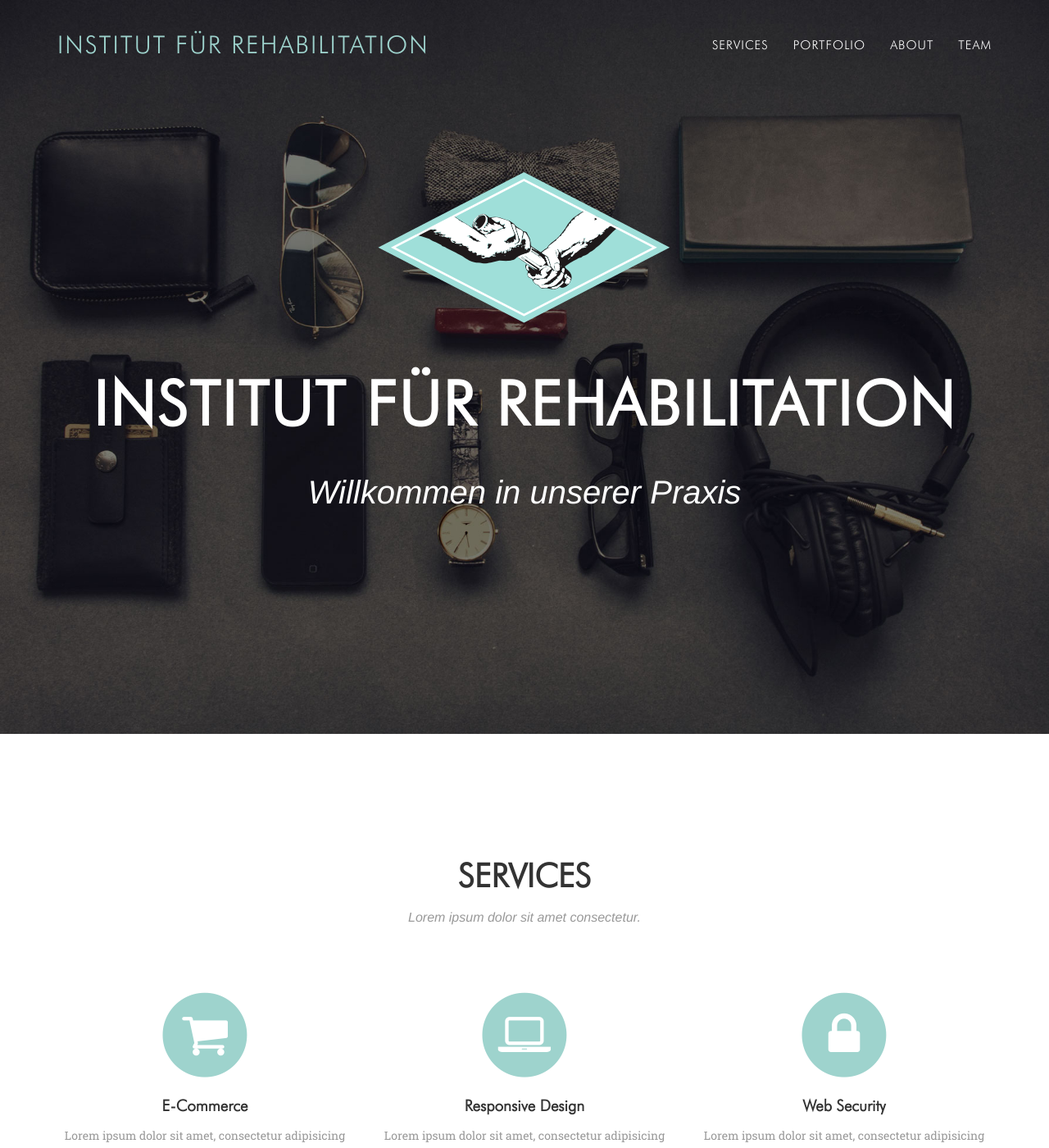
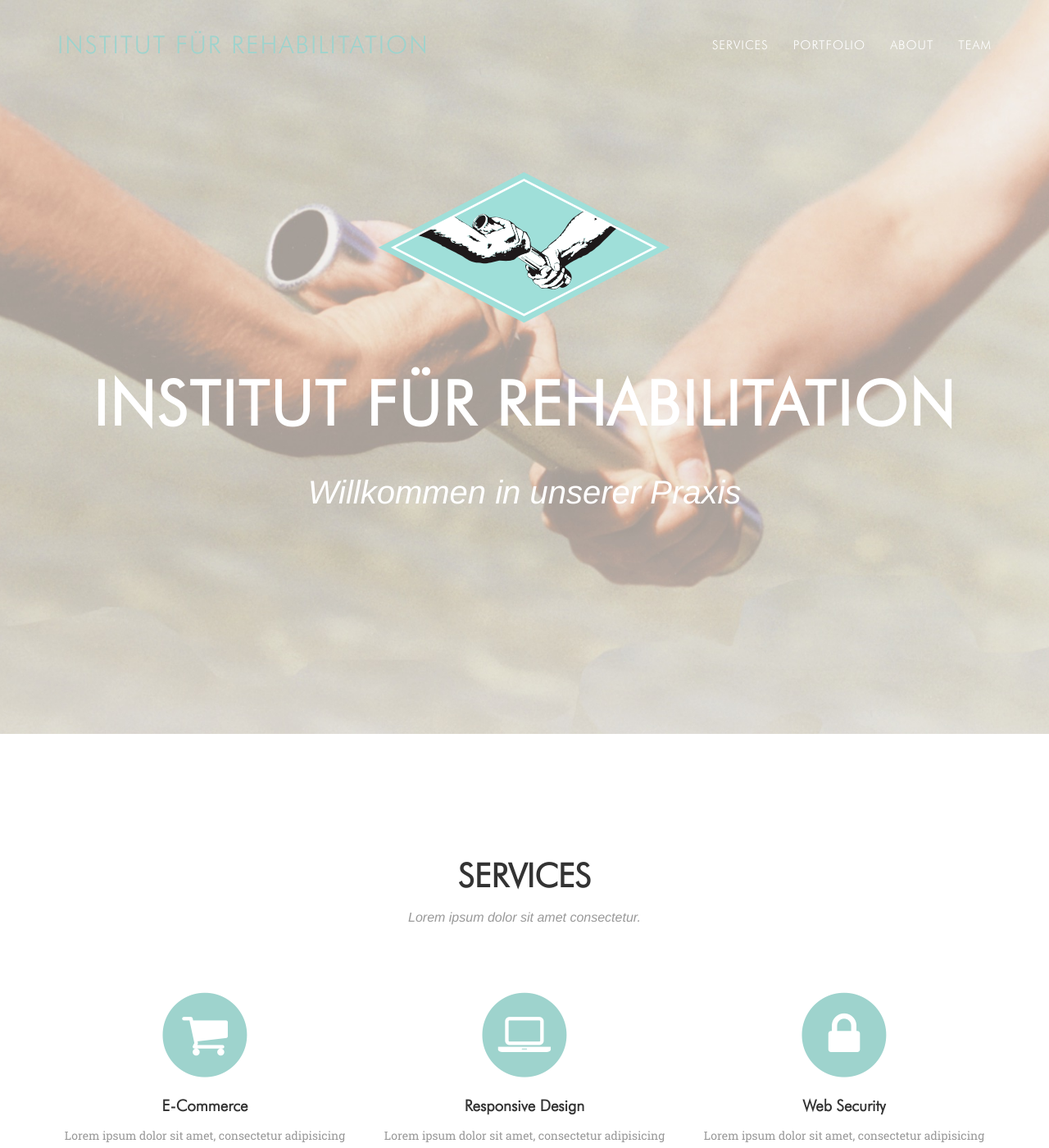
Before and after one commit to instreha/instreha.github.io, a Jekyll site: the page built from index.html, in a window 1280 px wide and 1400 px high. Shown: the whole window at 82% size. Built offline with Jekyll 4.4.1, drawn with Linux system fonts in a browser that asks for light colours; some web fonts are replaced.

Commit message:
Add background image

```diff
--- a/css/style.css
+++ b/css/style.css
@@ -267,7 +267,7 @@
 
   .navbar-default.navbar-shrink {
   padding: 10px 0;
-  background-color: #222;
+  background-color: #fff;
   }
 
   .navbar-default.navbar-shrink .navbar-brand {
@@ -279,7 +279,7 @@
   text-align: center;
   color: #fff;
   background-attachment: scroll;
-  background-image: url('{{ site.baseurl }}/img/header-bg.jpg');
+  background-image: url('{{ site.baseurl }}/img/header-bg2.jpg');
   background-position: center center;
   background-repeat: none;
   -webkit-background-size: cover;
```
Also changed, not shown: img/header-bg2.jpg (added).
